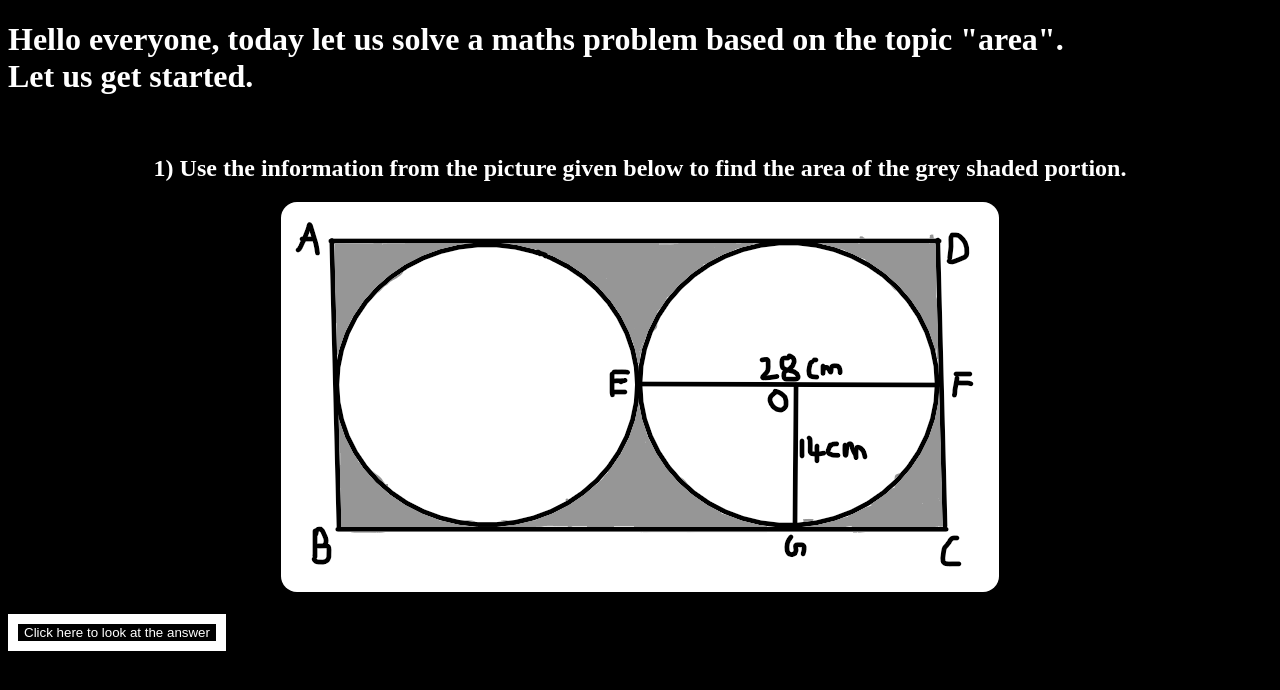
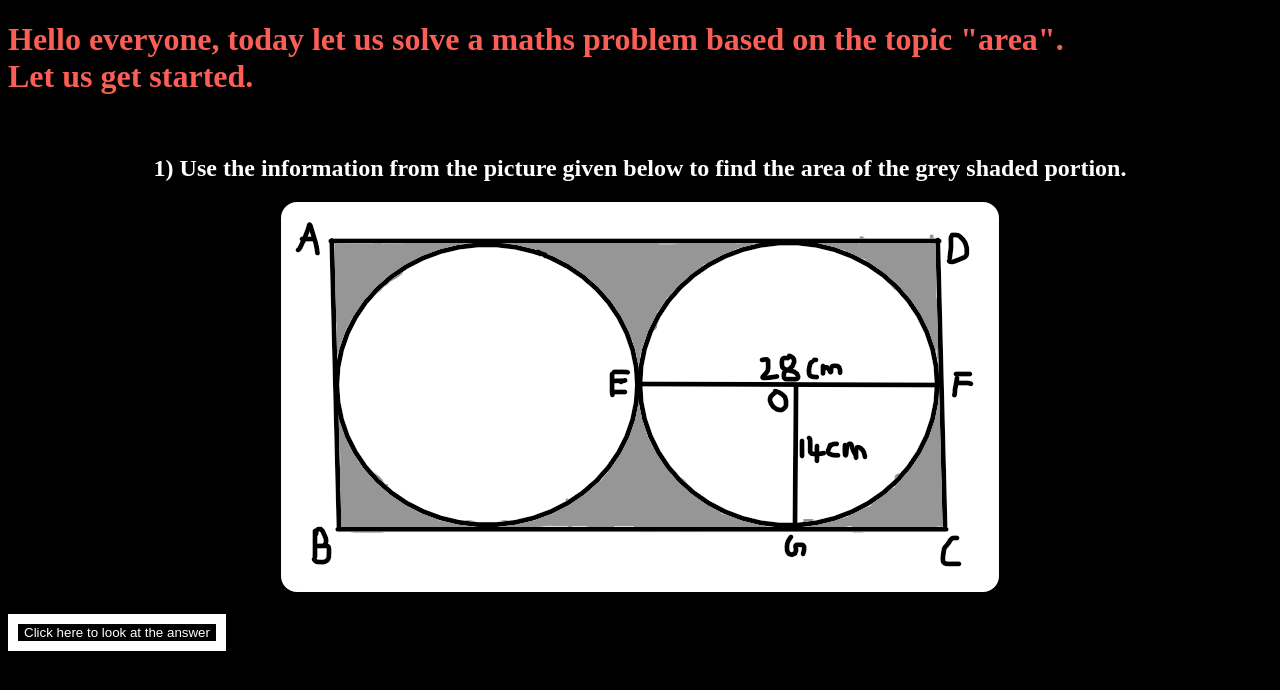
Before and after one commit to yeshwanthvr/HTML-and-CSS, a plain HTML site: page MathsArea.html in a window 1280 px wide. Drawn offline with Linux system fonts and the light colour scheme.

Commit message:
Change of colour for largest text.

```diff
--- a/Styles.css
+++ b/Styles.css
@@ -24,7 +24,7 @@ button {
     background-color: greenyellow;
 }
 
-/* This is the CSS code for Trigonometry.html*/
+/* This is the CSS code for Trigonometry.html and PractiseTrigonometry.html*/
 #font {
     font-family: cursive;
     background-color: powderblue;
@@ -41,3 +41,6 @@ tr , td{
 img{
     border-radius: 1em;
 }
+h1{
+    color: #fb5e56;
+}
```
